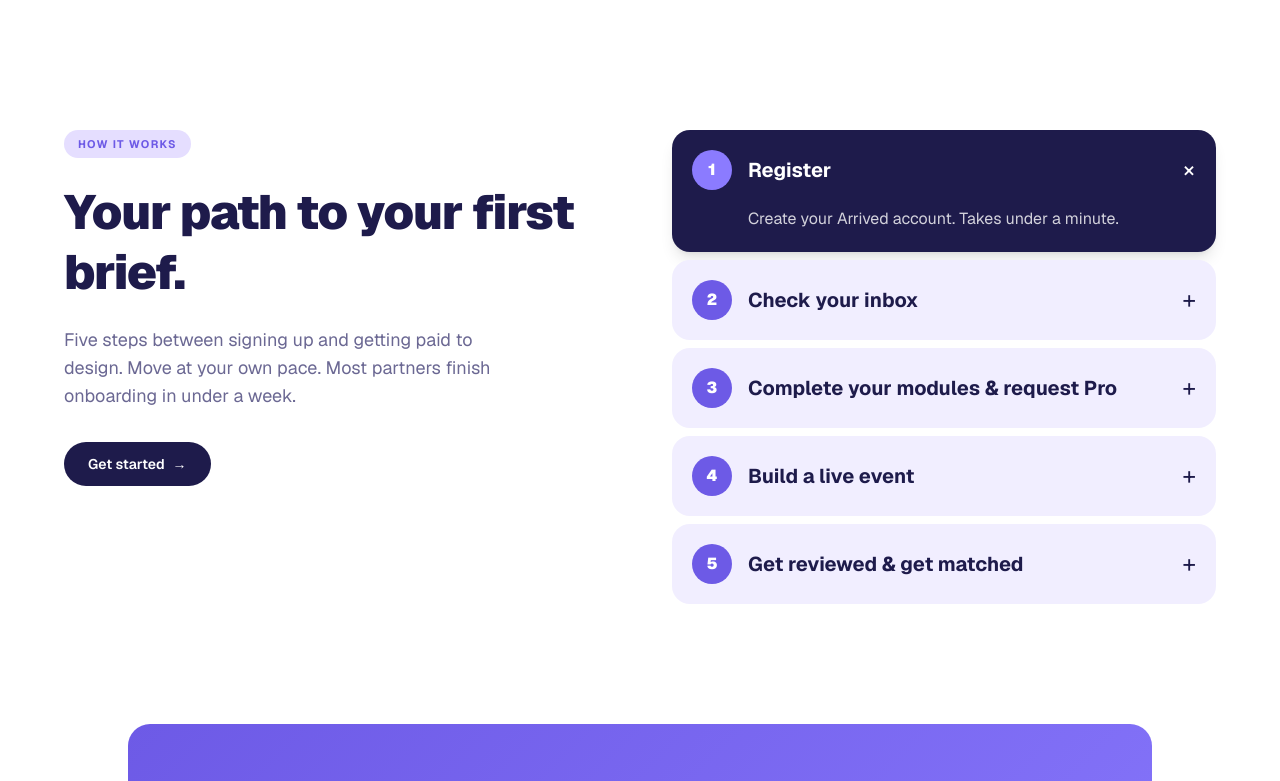
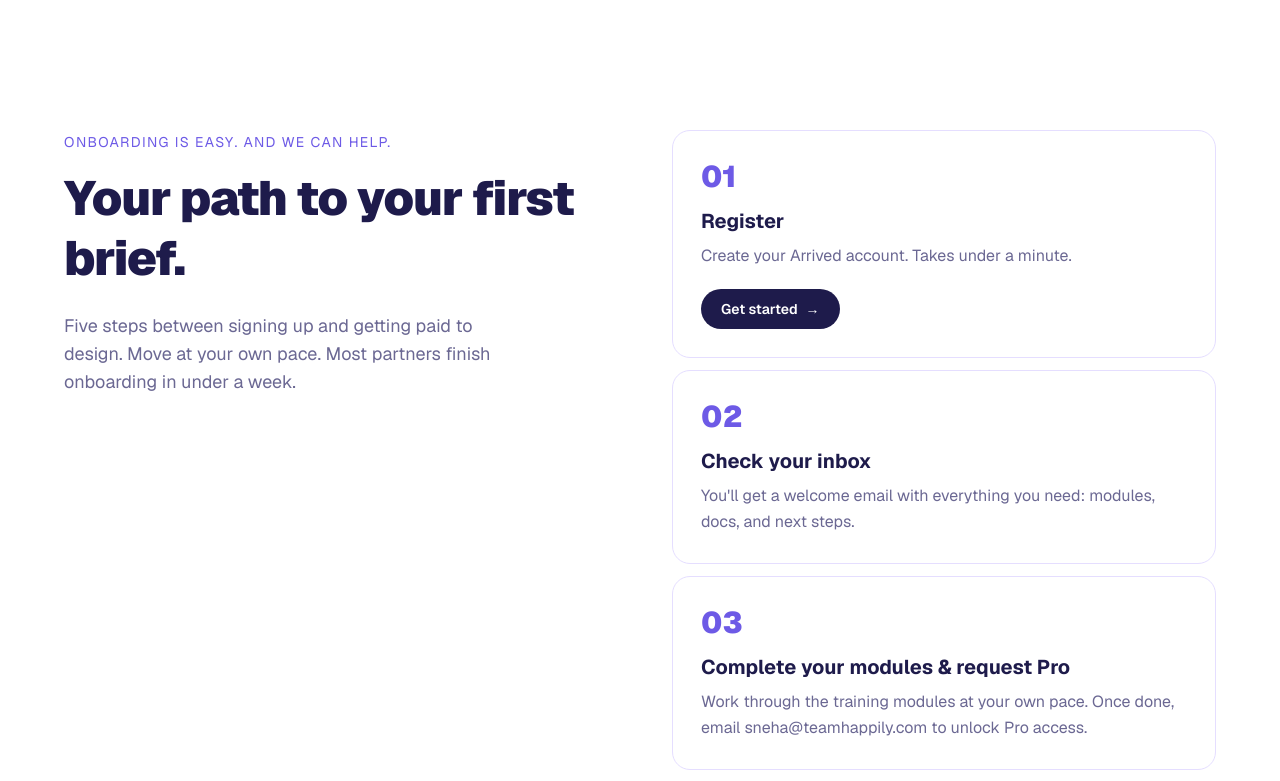
Before and after one commit to sneha-mishhra/arrived-partner-program, a Next.js app: page / in a window 1280 px wide. Shown: the part 1440-2221 px from the top of the page. Built offline with nearby package versions, Linux system fonts and the light colour scheme.

Commit message:
Redesign process steps as always-visible numbered cards (GitBook style)

```diff
--- a/components/ProcessSteps.tsx
+++ b/components/ProcessSteps.tsx
@@ -1,11 +1,7 @@
-"use client";
-
 // CONTENTFUL MAP → content type: "ProcessSteps"
 // Fields: eyebrow, headline, subheadline, ctaLabel, ctaLink,
 //         steps (List of {number, title, body}) - repeatable
-// Interaction: 2-column layout, left intro + CTA, right accordion of steps
-
-import { useState } from "react";
+// Layout: 2-column, left intro + CTA, right stack of numbered cards (always visible)
 
 const STEPS = [
   {
@@ -36,89 +32,50 @@ const STEPS = [
 ];
 
 export default function ProcessSteps() {
-  const [open, setOpen] = useState<number>(0);
-
   return (
     <section className="w-full px-6 py-20">
       <div className="max-w-6xl mx-auto grid grid-cols-1 md:grid-cols-2 gap-12 md:gap-16 items-start">
         {/* LEFT - intro */}
         <div>
-          <span className="pill mb-6 inline-block">How it works</span>
-          <h2 className="text-3xl md:text-5xl font-black tracking-tight leading-tight">
+          <span className="text-xs md:text-sm font-mono uppercase tracking-widest text-brand-purple mb-4 inline-block">
+            Onboarding is easy. And we can help.
+          </span>
+          <h2 className="text-3xl md:text-5xl font-black tracking-tight leading-tight text-brand-navy">
             Your path to your first brief.
           </h2>
           <p className="mt-6 text-base md:text-lg text-brand-muted max-w-md">
             Five steps between signing up and getting paid to design. Move at
             your own pace. Most partners finish onboarding in under a week.
           </p>
-          <a
-            href="#apply"
-            className="mt-8 inline-flex items-center gap-2 bg-brand-navy text-white text-sm font-semibold px-6 py-3 rounded-full hover:bg-brand-navy-2 transition"
-          >
-            Get started
-            <span>→</span>
-          </a>
         </div>
 
-        {/* RIGHT - accordion */}
-        <div className="flex flex-col gap-2">
-          {STEPS.map((s, i) => {
-            const isOpen = open === i;
-            return (
-              <button
-                key={s.number}
-                onClick={() => setOpen(isOpen ? -1 : i)}
-                className={`
-                  text-left rounded-2xl p-5 transition-all duration-300
-                  ${
-                    isOpen
-                      ? "bg-brand-navy text-white shadow-lg"
-                      : "bg-brand-lavender text-brand-navy hover:bg-brand-lavender-2"
-                  }
-                `}
-              >
-                <div className="flex items-center gap-4">
-                  <div
-                    className={`
-                      flex-shrink-0 w-10 h-10 rounded-full flex items-center justify-center
-                      font-black text-base transition-all duration-300
-                      ${
-                        isOpen
-                          ? "bg-brand-purple-2 text-white"
-                          : "bg-brand-purple text-white"
-                      }
-                    `}
-                  >
-                    {s.number}
-                  </div>
-                  <h3 className="font-bold text-lg md:text-xl flex-1">
-                    {s.title}
-                  </h3>
-                  <span
-                    className={`text-2xl leading-none transition-transform duration-300 ${
-                      isOpen ? "rotate-45" : ""
-                    }`}
-                  >
-                    +
-                  </span>
-                </div>
-                <div
-                  className={`
-                    overflow-hidden transition-all duration-300 ease-out
-                    ${isOpen ? "max-h-40 mt-4 opacity-100" : "max-h-0 opacity-0"}
-                  `}
+        {/* RIGHT - numbered step cards, always visible */}
+        <div className="flex flex-col gap-3">
+          {STEPS.map((s, i) => (
+            <div
+              key={s.number}
+              className="bg-white border border-brand-lavender-2 rounded-2xl p-6 md:p-7 hover:border-brand-purple/40 transition"
+            >
+              <div className="text-2xl md:text-3xl font-black text-brand-purple mb-3">
+                {String(s.number).padStart(2, "0")}
+              </div>
+              <h3 className="font-bold text-lg md:text-xl text-brand-navy">
+                {s.title}
+              </h3>
+              <p className="mt-2 text-sm md:text-base text-brand-muted leading-relaxed">
+                {s.body}
+              </p>
+              {i === 0 && (
+                <a
+                  href="#apply"
+                  className="mt-5 inline-flex items-center gap-2 bg-brand-navy text-white text-sm font-semibold px-5 py-2.5 rounded-full hover:bg-brand-navy-2 transition"
                 >
-                  <p
-                    className={`text-sm md:text-base leading-relaxed pl-14 ${
-                      isOpen ? "text-white/80" : "text-brand-muted"
-                    }`}
-                  >
-                    {s.body}
-                  </p>
-                </div>
-              </button>
-            );
-          })}
+                  Get started
+                  <span>→</span>
+                </a>
+              )}
+            </div>
+          ))}
         </div>
       </div>
     </section>
```
